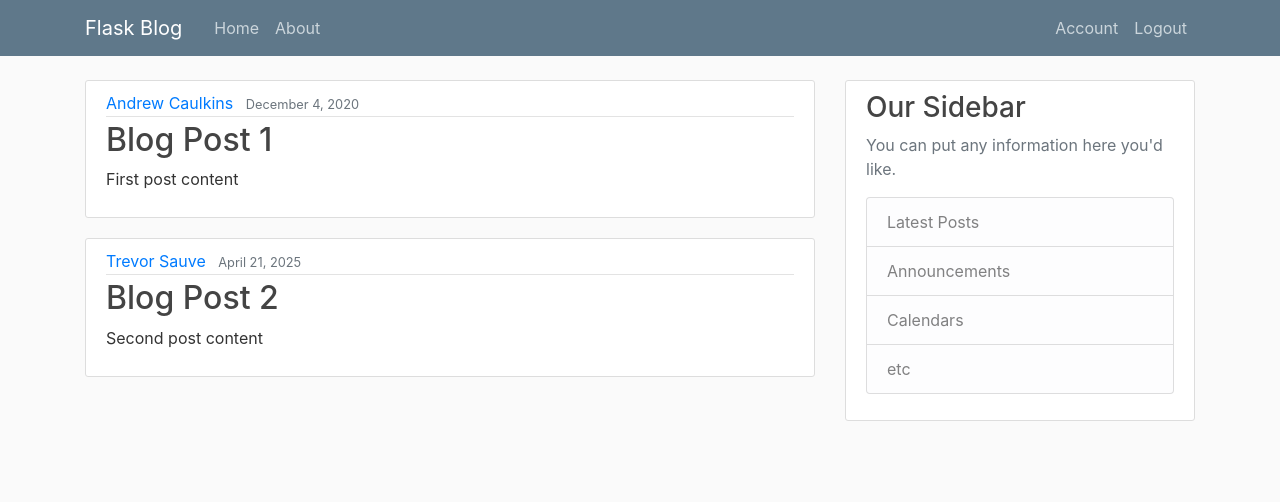
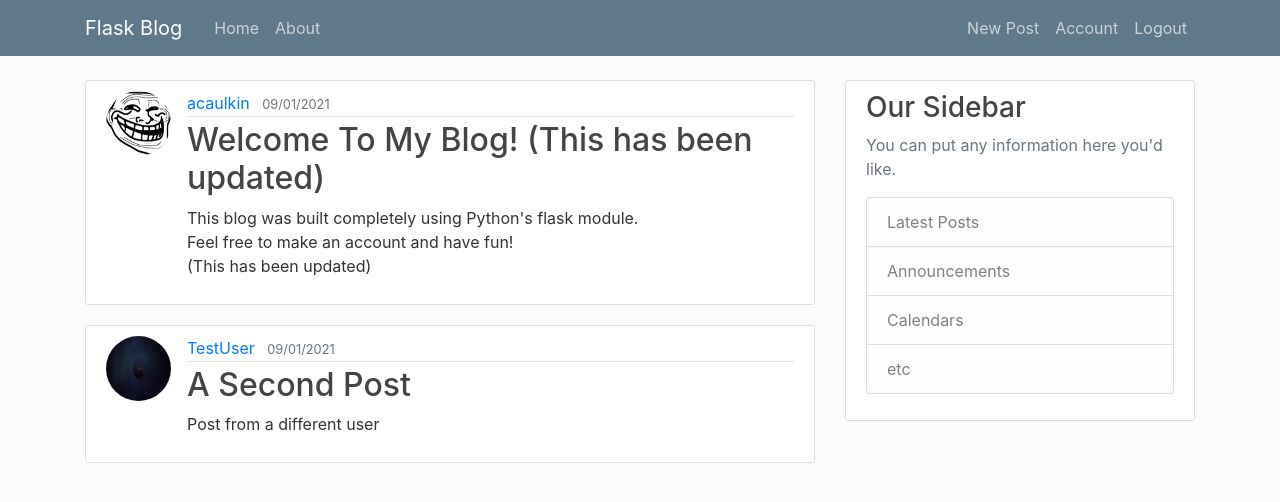
Before and after one commit to acaulkin/Blog, a Flask app: page / in a window 1280 px wide. Shown: the top 502 px of the page. Run offline with Flask 2, Linux system fonts and the light colour scheme; a user stored in the database is signed in; data comes from the database, SQL or seed files in the repository; both versions use the stored data as it was after the commit; some libraries are stand-ins or nearby versions.

Commit message:
Adding ability for user to create, update, and delete their own posts!

```diff
--- a/flaskblog/routes.py
+++ b/flaskblog/routes.py
@@ -1,32 +1,17 @@
 import os
 import secrets
 from PIL import Image
-from flask import render_template, url_for, flash, redirect, request
+from flask import render_template, url_for, flash, redirect, request, abort
 from flaskblog import app, db, bcrypt
-from flaskblog.forms import RegistrationForm, LoginForm, UpdateAccountForm
+from flaskblog.forms import RegistrationForm, LoginForm, UpdateAccountForm, PostForm
 from flaskblog.models import User, Post
 from flask_login import login_user, current_user, logout_user, login_required
-
-# Example blog postings
-posts = [
-    {
-        'author': 'Andrew Caulkins',
-        'title': 'Blog Post 1',
-        'content': 'First post content',
-        'date_posted': 'December 4, 2020'
-    } ,
-    {
-         'author': 'Trevor Sauve',
-        'title': 'Blog Post 2',
-        'content': 'Second post content',
-        'date_posted': 'April 21, 2025'
-    }
-]
 
 # Root page of website
 @app.route('/')
 @app.route('/home')
 def home():
+    posts = Post.query.all()
     return render_template('home.html', posts=posts, title='Home')
 
 # About page
@@ -88,6 +73,7 @@ def save_picture(form_picture):
     i.save(picture_path)
 
     return picture_fn
+
  # Account route
 @app.route("/account", methods = ['GET', 'POST'])
 @login_required
@@ -107,3 +93,56 @@ def account():
         form.email.data = current_user.email
     image_file = url_for('static', filename = 'profile_pics/' + current_user.image_file)
     return render_template('account.html', title = 'Account', image_file = image_file, form = form)
+
+ # New post route
+@app.route("/post/new", methods = ['GET', 'POST'])
+@login_required
+def new_post():
+    form = PostForm()
+    if form.validate_on_submit():
+        post = Post(title=form.title.data, content=form.content.data, author=current_user)
+        db.session.add(post)
+        db.session.commit()
+        flash('Your post has been created!', 'success')
+        return redirect(url_for('home'))
+    return render_template('create_post.html', title = 'New Post', form = form,
+                            legend='New Post')
+
+# Route for viewing a post
+@app.route("/post/<int:post_id>")
+def post(post_id):
+    post = Post.query.get_or_404(post_id)
+    return render_template('post.html', title=post.title, post=post)
+
+# Route for editing a post
+@app.route("/post/<int:post_id>/update", methods = ['GET', 'POST'])
+@login_required
+def update_post(post_id):
+    post = Post.query.get_or_404(post_id)
+    if post.author != current_user:
+        abort(403)
+    form = PostForm()
+    if form.validate_on_submit():
+        post.title = form.title.data
+        post.content = form.content.data
+        db.session.commit()
+        flash('Your post has been updated!', 'success')
+        return redirect(url_for('post', post_id=post.id))
+    elif request.method == 'GET':
+        form.title.data = post.title
+        form.content.data = post.content
+    return render_template('create_post.html', title = 'Update Post', form = form,
+                            legend='Update Post')
+
+
+# Route for editing a post
+@app.route("/post/<int:post_id>/delete", methods = ['POST'])
+@login_required
+def delete_post(post_id):
+    post = Post.query.get_or_404(post_id)
+    if post.author != current_user:
+        abort(403)
+    db.session.delete(post)
+    db.session.commit()
+    flash('Your post has been deleted!', 'success')
+    return redirect(url_for('home'))
--- a/flaskblog/templates/home.html
+++ b/flaskblog/templates/home.html
@@ -2,12 +2,13 @@
 {% block content %}
     {% for post in posts %}
     <article class="media content-section">
+      <img class="rounded-circle article-img" src="{{ url_for('static', filename='profile_pics/' + post.author.image_file) }}">
         <div class="media-body">
           <div class="article-metadata">
-            <a class="mr-2" href="#">{{ post.author }}</a>
-            <small class="text-muted">{{ post.date_posted }}</small>
+            <a class="mr-2" href="#">{{ post.author.username }}</a>
+            <small class="text-muted">{{ post.date_posted.strftime('%d/%m/%Y') }}</small>
           </div>
-          <h2><a class="article-title" href="#">{{ post.title }}</a></h2>
+          <h2><a class="article-title" href="{{ url_for('post', post_id=post.id) }}">{{ post.title }}</a></h2>
           <p class="article-content">{{ post.content }}</p>
         </div>
       </article>
--- a/flaskblog/templates/layout.html
+++ b/flaskblog/templates/layout.html
@@ -33,6 +33,7 @@
               <!-- Navbar Right Side -->
               <div class="navbar-nav">
                 {% if current_user.is_authenticated %}
+                <a class="nav-item nav-link" href="{{ url_for('new_post') }}">New Post</a>
                 <a class="nav-item nav-link" href="{{ url_for('account') }}">Account</a>
                 <a class="nav-item nav-link" href="{{ url_for('logout') }}">Logout</a>
                 {% else %}
```
Also changed, not shown: flaskblog/forms.py (+13 -6 lines), flaskblog/templates/create_post.html (added, +40 -0 lines), flaskblog/templates/post.html (added, +39 -0 lines), flaskblog/site.db, flaskblog/static/profile_pics/2e628c31c490737c.png (added).
